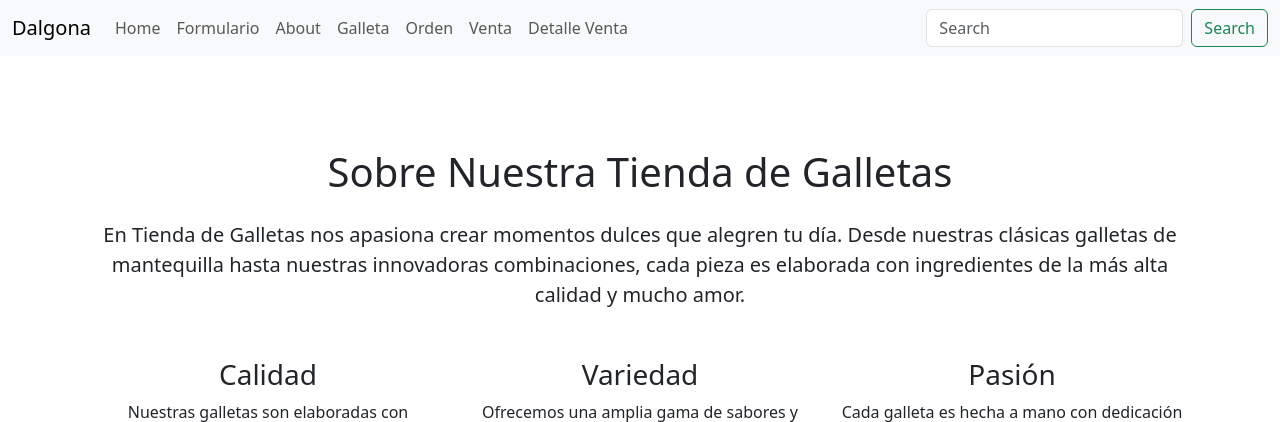
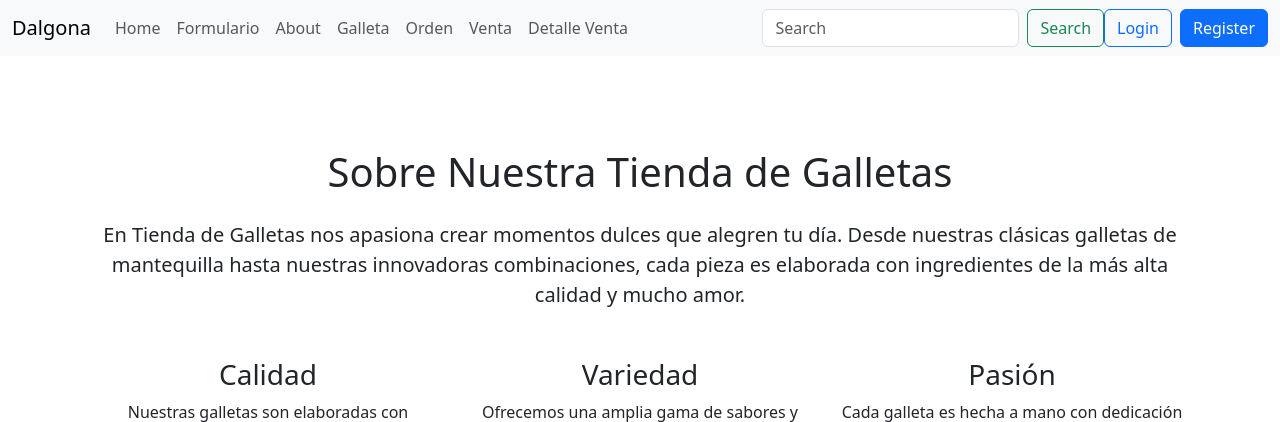
Before and after one commit to Onlinebusinessfy/Tienda_Galletas_Oficial, a Django app: page /about/ in a window 1280 px wide. Shown: the top 422 px of the page. Run offline with Django 5.2, Linux system fonts and the light colour scheme.

Commit message:
login page

```diff
--- /dev/null
+++ b/accounts/urls.py
@@ -0,0 +1,6 @@
+from django.urls import path
+from .views import register_view
+
+urlpatterns = [
+    path('register/', register_view, name='register'),
+]
--- a/admin_core_TIENDA_GALLETAS/models.py
+++ b/admin_core_TIENDA_GALLETAS/models.py
@@ -31,7 +31,7 @@ class Pago(models.Model):
     ]
 
     def __str__(self):
-       return f"{self.estado}"
+        return f"{self.estado}"
 
 class Venta(models.Model):
     id_venta = models.AutoField(primary_key=True)
--- a/admin_core_TIENDA_GALLETAS/urls.py
+++ b/admin_core_TIENDA_GALLETAS/urls.py
@@ -10,4 +10,5 @@ urlpatterns = [
     path('orden/', orden, name='orden'),
     path('venta/', venta, name='venta'),
     path('detalle_venta/', detalle_venta, name='detalle_venta'),
+
 ]
--- a/admin_core_TIENDA_GALLETAS/views.py
+++ b/admin_core_TIENDA_GALLETAS/views.py
@@ -1,27 +1,34 @@
 from django.shortcuts import render
+from django.contrib.auth.decorators import login_required
 
 # Create your views here.
 
 def home(request):
     return render(request, 'home.html')
 
+@login_required
 def formulario(request):
     return render(request, 'formulario.html')
 
 def about(request):
     return render(request, 'about.html')
 
+@login_required
 def galleta(request):
     return render(request, 'galleta.html')
 
+@login_required
 def galleta_create(request):
     return render(request, "galleta_create.html")
 
+@login_required
 def orden(request):
     return render(request, 'orden.html')
 
+@login_required
 def venta(request):
     return render(request, 'venta.html')
 
+@login_required
 def detalle_venta(request):
     return render(request, 'detalle_venta.html')
--- a/core_main_TIENDA_GALLETAS/settings.py
+++ b/core_main_TIENDA_GALLETAS/settings.py
@@ -132,6 +132,11 @@ STATIC_ROOT = os.path.join(BASE_DIR, "staticfiles")
 
 DEFAULT_AUTO_FIELD = 'django.db.models.BigAutoField'
 
+LOGIN_REDIRECT_URL = "home"
+LOGOUT_REDIRECT_URL = "login"
+LOGOUT_ON_GET = True
+
+
 # Configuración de Email
 EMAIL_BACKEND = 'django.core.mail.backends.smtp.EmailBackend'
 EMAIL_HOST= config('EMAIL_HOST', default ='smtp.gmail.com')
--- a/core_main_TIENDA_GALLETAS/urls.py
+++ b/core_main_TIENDA_GALLETAS/urls.py
@@ -18,9 +18,20 @@ from django.contrib import admin
 from django.conf import settings
 from django.conf.urls.static import static
 from django.urls import path, include
+from django.contrib.auth import views as auth_views
+
 
 urlpatterns = [
     path('admin/', admin.site.urls),
 
     path('', include('admin_core_TIENDA_GALLETAS.urls')),
+
+    # LOGIN / LOGOUT OFICIALES DE DJANGO
+    path('accounts/login/', auth_views.LoginView.as_view(
+        template_name="registration/login.html"
+    ), name='login'),
+
+    path('accounts/logout/', auth_views.LogoutView.as_view(), name='logout'),
+
+    path('accounts/', include('accounts.urls')),
 ]+ static(settings.STATIC_URL, document_root=settings.STATIC_ROOT)
--- a/templates/base.html
+++ b/templates/base.html
@@ -31,6 +31,27 @@
                     <input class="form-control me-2" type="search" placeholder="Search" aria-label="Search"/>
                     <button class="btn btn-outline-success" type="submit">Search</button>
                 </form>
+
+                <!-- LOGIN / LOGOUT -->
+                <ul class="navbar-nav mb-2 mb-lg-0">
+                    {% if user.is_authenticated %}
+                        <li class="nav-item">
+                            <span class="navbar-text me-3">
+                                Hola, {{ user.username }}
+                            </span>
+                        </li>
+                        <li class="nav-item">
+                            <a class="btn btn-outline-danger" href="{% url 'logout' %}">Logout</a>
+                        </li>
+                    {% else %}
+                        <li class="nav-item me-2">
+                            <a class="btn btn-outline-primary" href="{% url 'login' %}">Login</a>
+                        </li>
+                        <li class="nav-item">
+                            <a class="btn btn-primary" href="{% url 'register' %}">Register</a>
+                        </li>
+                    {% endif %}
+                </ul>
             </div>
         </div>
     </nav>
```
Also changed, not shown: accounts/forms.py (added, +10 -0 lines), accounts/views.py (+31 -2 lines), templates/registration/login.html (added, +19 -0 lines), templates/registration/register.html (added, +9 -0 lines), db.sqlite3.
